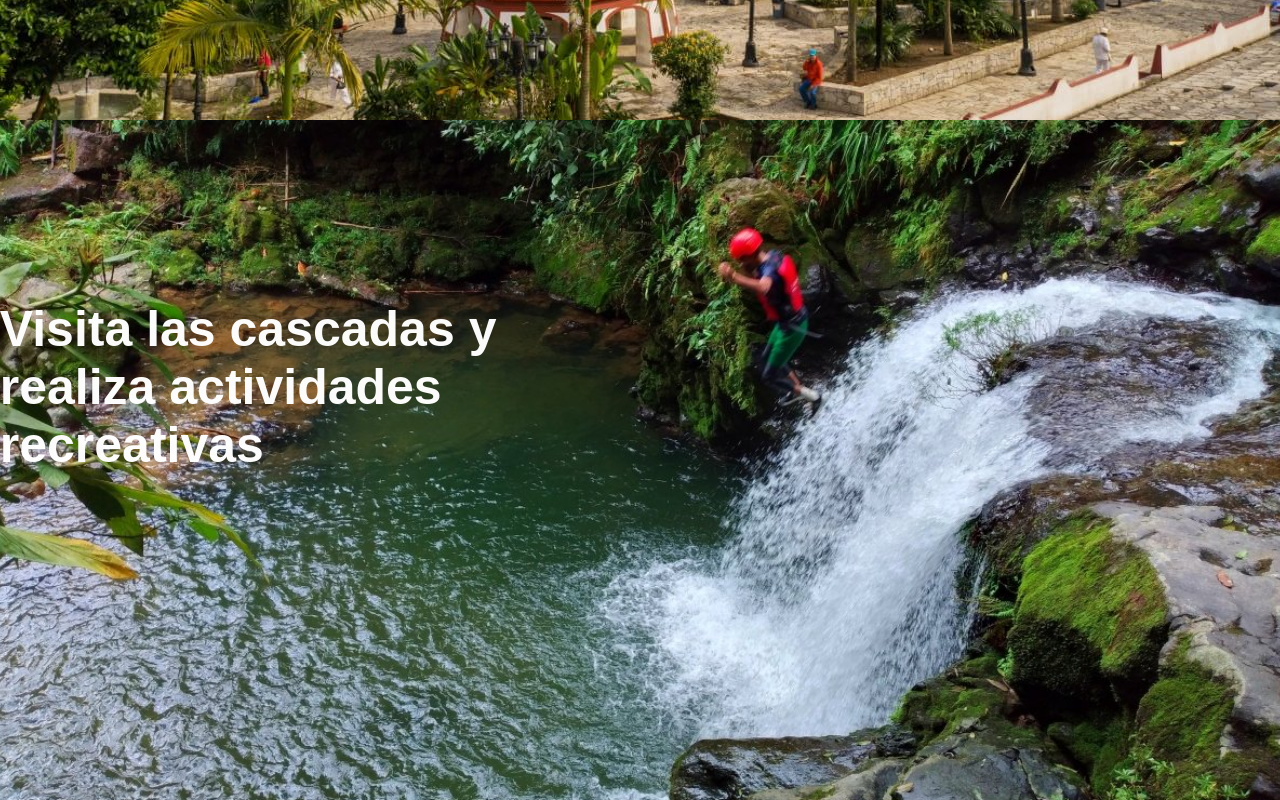
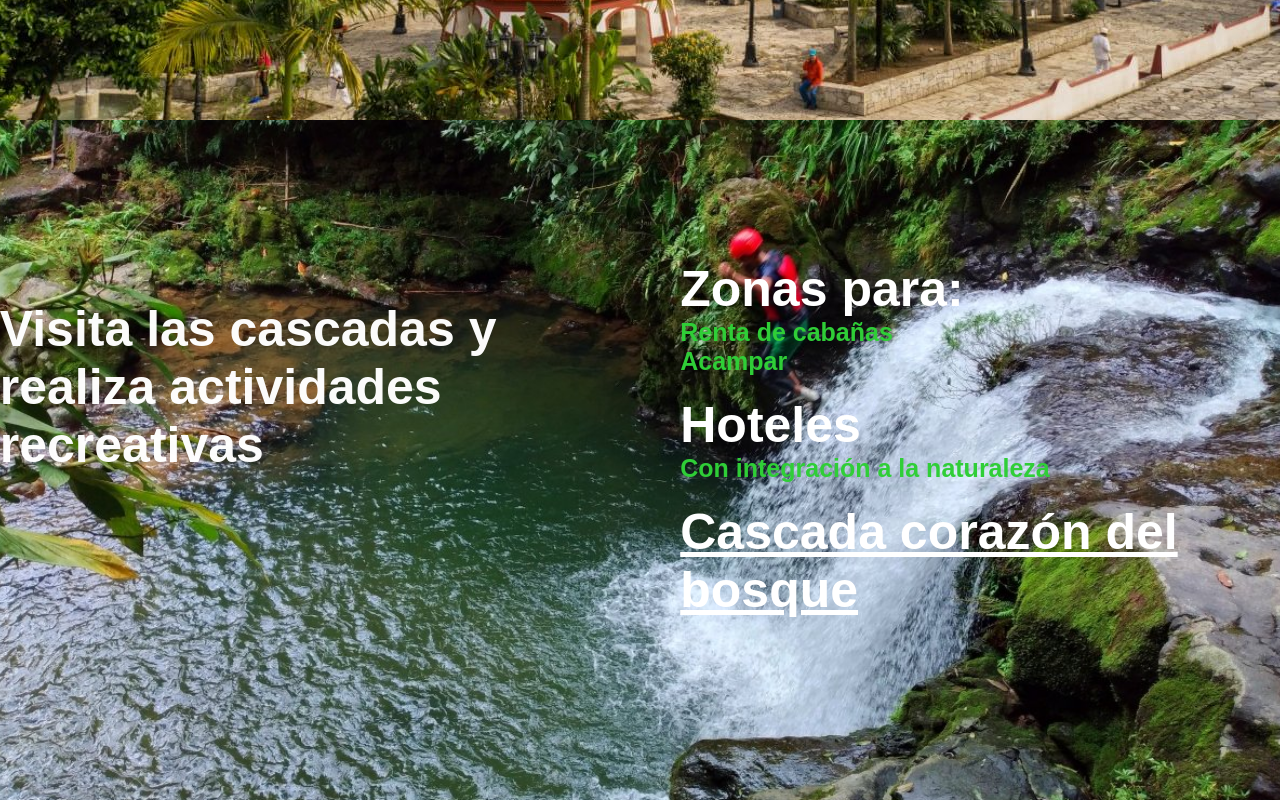
Before and after one commit to gogohhh/page_parallax_effect, a plain HTML site: page index.html in a window 1280 px wide. Shown: the part 680-1480 px from the top of the page. Drawn offline with nearby package versions, Linux system fonts and the light colour scheme.

Commit message:
Actividades

```diff
--- a/css/header.css
+++ b/css/header.css
@@ -27,7 +27,7 @@
 .title-header {
     font-family: Arial, Helvetica, sans-serif;
     font-size: 40px;
-    color: #000;
+    color: #FFF;
     font-weight: bold;
 }
 
--- a/css/seccion2.css
+++ b/css/seccion2.css
@@ -59,7 +59,7 @@
 }
 
 .initial-position-bottom {
-    padding-top: 400px;
+    padding-top: 130px;
 }
 
 .margin-0 {
@@ -83,3 +83,21 @@
     color: rgb(255, 255, 255);
     text-decoration: none;
 }
+
+.ul-actividades {
+    list-style-type: none;
+    padding: 0;
+    margin: 0;
+}
+
+.pl-ul {
+    padding-left: 30px;
+}
+
+.li-actividad {
+    padding: 10px;
+    font-family: Arial, Helvetica, sans-serif;
+    font-size: 25px;
+    color: rgb(47, 206, 55);
+    font-weight: bold;
+}
--- a/index.html
+++ b/index.html
@@ -33,8 +33,22 @@
             <div class="top_div initial-position animado mostrarIzquierda col-5">
                 <h3 class="titulo-3 margin-0">Visita las cascadas y realiza actividades recreativas</h3>
             </div>
-            <div class="bottom_div initial-position-bottom animado mostrarDerecha col-5">
-                <h3 class="titulo-3 margin-0">Consulta información aqui</h3>
+            <div class="bottom_div initial-position-bottom mostrarDerecha col-5">
+                <ul class="ul-actividades pl-ul">
+                    <li class="li-actividad">
+                        <h3 class="titulo-3 margin-0">Zonas para:</h3>
+                        <a class="link-actividad">Renta de cabañas</a>
+                        <br>
+                        <a class="link-actividad">Acampar</a>
+                    </li>
+                    <li class="li-actividad">
+                        <h3 class="titulo-3 margin-0">Hoteles</h3>
+                        <a class="link-actividad">Con integración a la naturaleza</a>
+                    </li>
+                    <li class="li-actividad">
+                        <a href="#" class="titulo-3 margin-0">Cascada corazón del bosque</a>
+                    </li>
+                </ul>
             </div>
         </div>
     </section>
```
